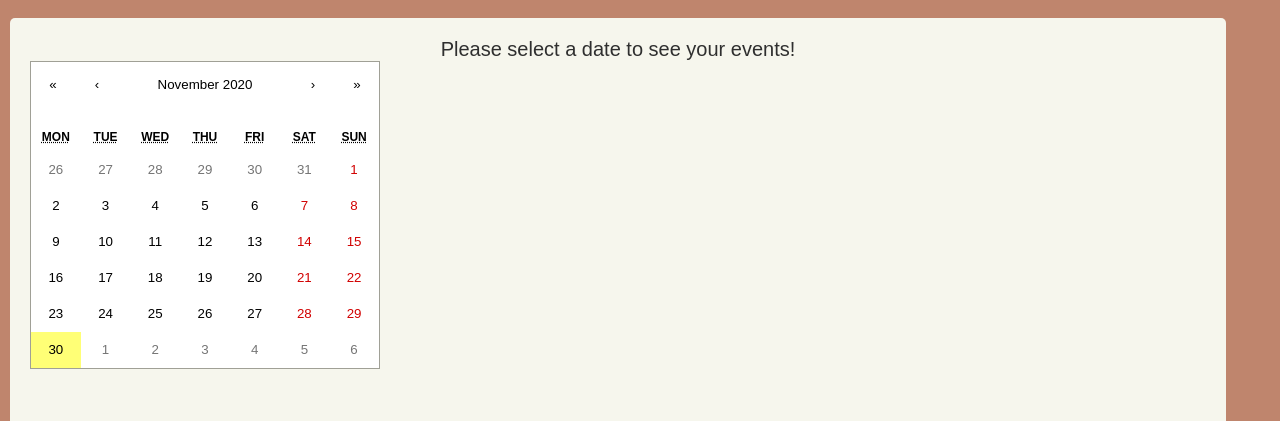
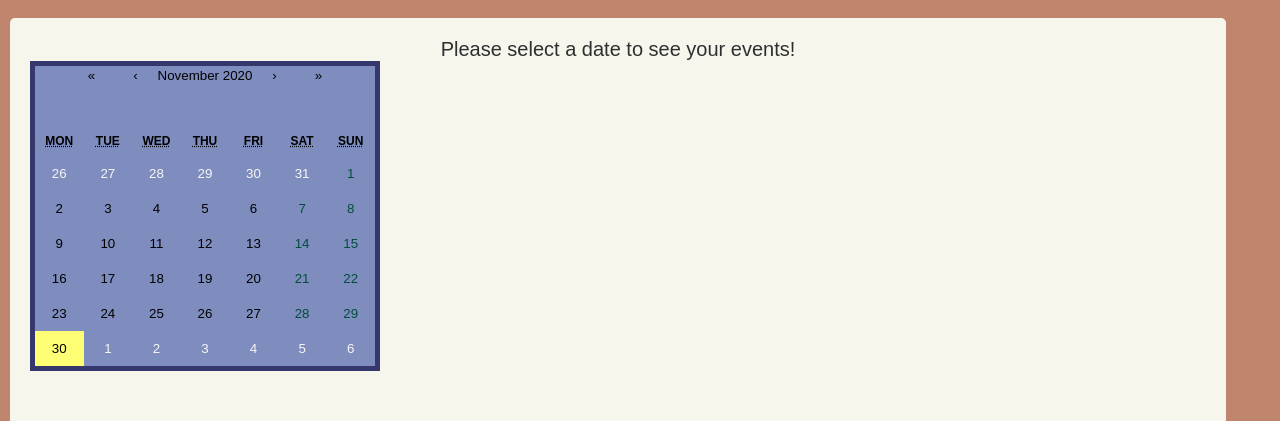
Before and after one commit to Strongtalk/COVID-Contact-tracing, a React (Create React App) app in the folder client/: page /userprofile in a window 1280 px wide. Shown: the part 202-623 px from the top of the page. Built offline with nearby package versions, Linux system fonts and the light colour scheme; no server answers; sample sign-in values are in the browser's storage; a web font is replaced by a local one.

Commit message:
Moved calendar out of modules

```diff
--- /dev/null
+++ b/client/src/Components/profilePage/Calendar.css
@@ -0,0 +1,118 @@
+.react-calendar {
+  width: 350px;
+  max-width: 100%;
+  background: rgba(121, 137, 189, 0.959);
+  border: 5px solid #323369f1;
+  font-family: Arial, Helvetica, sans-serif;
+  line-height: 1.125em;
+}
+.react-calendar--doubleView {
+  width: 700px;
+}
+.react-calendar--doubleView .react-calendar__viewContainer {
+  display: flex;
+  margin: -0.5em;
+}
+.react-calendar--doubleView .react-calendar__viewContainer > * {
+  width: 50%;
+  margin: 0.5em;
+}
+.react-calendar,
+.react-calendar *,
+.react-calendar *:before,
+.react-calendar *:after {
+  -moz-box-sizing: border-box;
+  -webkit-box-sizing: border-box;
+  box-sizing: border-box;
+}
+.react-calendar button {
+  margin: 0;
+  border: 0;
+  outline: none;
+}
+.react-calendar button:enabled:hover {
+  cursor: pointer;
+}
+.react-calendar__navigation {
+  height: 44px;
+  margin-bottom: 1em;
+}
+.react-calendar__navigation button {
+  min-width: 44px;
+  background: none;
+}
+.react-calendar__navigation button:enabled:hover,
+.react-calendar__navigation button:enabled:focus {
+  background-color: #927272;
+}
+.react-calendar__navigation button[disabled] {
+  background-color: #f0f0f0;
+}
+.react-calendar__month-view__weekdays {
+  text-align: center;
+  text-transform: uppercase;
+  font-weight: bold;
+  font-size: 0.75em;
+}
+.react-calendar__month-view__weekdays__weekday {
+  padding: 0.5em;
+}
+.react-calendar__month-view__weekNumbers {
+  font-weight: bold;
+}
+.react-calendar__month-view__weekNumbers .react-calendar__tile {
+  display: flex;
+  align-items: center;
+  justify-content: center;
+  font-size: 0.75em;
+  padding: calc(0.75em / 0.75) calc(0.5em / 0.75);
+}
+.react-calendar__month-view__days__day--weekend {
+  color: #024e3b;
+}
+.react-calendar__month-view__days__day--neighboringMonth {
+  color: #f8f6f6;
+}
+.react-calendar__year-view .react-calendar__tile,
+.react-calendar__decade-view .react-calendar__tile,
+.react-calendar__century-view .react-calendar__tile {
+  padding: 1.6em 0.5em;
+}
+.react-calendar__tile {
+  max-width: 100%;
+  text-align: center;
+  padding: 0.75em 0.5em;
+  background: none;
+}
+.react-calendar__tile:disabled {
+  background-color: #f0f0f0;
+}
+.react-calendar__tile:enabled:hover,
+.react-calendar__tile:enabled:focus {
+  background-color: #442727;
+}
+.react-calendar__tile--now {
+  background: #ffff76;
+}
+.react-calendar__tile--now:enabled:hover,
+.react-calendar__tile--now:enabled:focus {
+  background: #ffffa9;
+}
+.react-calendar__tile--hasActive {
+  background: #76baff;
+}
+.react-calendar__tile--hasActive:enabled:hover,
+.react-calendar__tile--hasActive:enabled:focus {
+  background: #a9d4ff;
+}
+.react-calendar__tile--active {
+  background: #006edc;
+  color: white;
+}
+.react-calendar__tile--active:enabled:hover,
+.react-calendar__tile--active:enabled:focus {
+  background: #1087ff;
+}
+.react-calendar--selectRange .react-calendar__tile--hover {
+  background-color: #380d0d;
+}
--- a/client/src/Components/profilePage/profilePage.js
+++ b/client/src/Components/profilePage/profilePage.js
@@ -4,7 +4,7 @@
 import "./profilePage.css";
 import firebaseApp from "../auth/firebase.js";
 import Calendar from "react-calendar";
-import "react-calendar/dist/Calendar.css";
+import "./Calendar.css";
 
 function ProfilePage() {
   const [profile, setProfile] = useState("");
```
